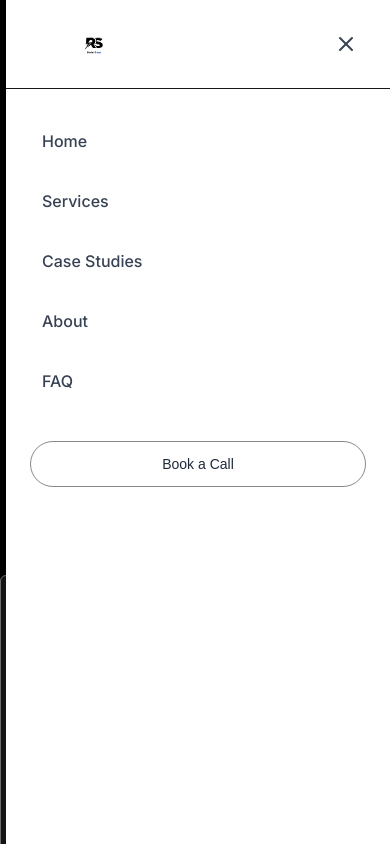
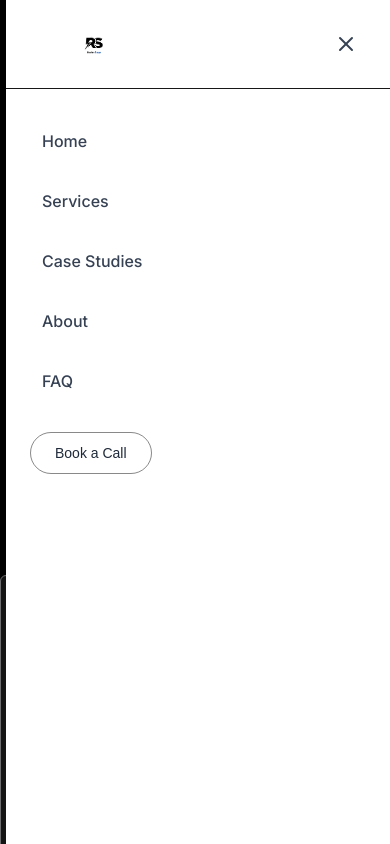
Before and after one commit to 36websolutions-arch/roofting-stage, a Next.js app: page / in a window 390 px wide. Both pictures are taken after a click on the button 354 px from the left and 40 px from the top of the page. Shown: the top 844 px of the page. Built offline with nearby package versions, Linux system fonts and the light colour scheme.

Commit message:
update link

```diff
--- a/app/api/form/route.ts
+++ b/app/api/form/route.ts
@@ -27,7 +27,7 @@ function generateHtmlEmail(data: {
           <table width="620" cellpadding="0" cellspacing="0" role="presentation" style="background:#ffffff;border-radius:12px;overflow:hidden;box-shadow:0 6px 30px rgba(10,10,10,0.08);">
             <tr>
               <td style="padding:28px 32px;border-bottom:1px solid #eef2f6;">
-                <h1 style="margin:0;font-size:20px;color:#0b2545;">🎉 New Lead — Form Submission</h1>
+                <h1 style="margin:0;font-size:20px;color:#0b2545;">🎉New Lead — Rooferstage Form Submission</h1>
                 <p style="margin:6px 0 0;color:#5b6b7a;font-size:14px;">
                   A new user submitted the qualification form. Details are below.
                 </p>
--- a/common/Header.tsx
+++ b/common/Header.tsx
@@ -27,8 +27,7 @@ export default function Header() {
     <header className="w-full">
       <div
         className="hidden md:flex w-full py-2 px-4 justify-center items-center"
-        style={{ backgroundColor: "#4780B8" }}
-      >
+        style={{ backgroundColor: "#4780B8" }}>
         <div className="flex flex-col sm:flex-row items-center gap-2 sm:gap-3">
           <button className="px-4 py-1.5 bg-transparent border border-white/30 rounded-full text-white text-xs hover:bg-white/10 transition-all duration-200 whitespace-nowrap font-inter">
             New
@@ -59,14 +58,16 @@ export default function Header() {
                 <Link
                   key={link.name}
                   href={link.href}
-                  className="text-white hover:text-white/90 font-medium text-sm transition-colors duration-200 whitespace-nowrap font-inter"
-                >
+                  className="text-white hover:text-white/90 font-medium text-sm transition-colors duration-200 whitespace-nowrap font-inter">
                   {link.name}
                 </Link>
               ))}
-              <button className="px-5 py-2 bg-[#4780B8] border border-[#4780B8] rounded-full text-white font-medium text-sm hover:bg-transparent transition-all duration-200 whitespace-nowrap font-inter cursor-pointer">
+              <Link
+                href="https://apply.rooferstage.com"
+                target="_blank"
+                className="px-5 py-2 bg-[#4780B8] border border-[#4780B8] rounded-full text-white font-medium text-sm hover:bg-transparent transition-all duration-200 whitespace-nowrap font-inter cursor-pointer">
                 Book a Call
-              </button>
+              </Link>
             </div>
           </div>
           <div className="md:hidden flex items-center justify-between">
@@ -84,8 +85,7 @@ export default function Header() {
             <button
               onClick={toggleMenu}
               className="p-2 text-gray-100 hover:text-gray-200 cursor-pointer transition-colors font-inter"
-              aria-label="Toggle menu"
-            >
+              aria-label="Toggle menu">
               {isMenuOpen ? (
                 <FiX className="w-6 h-6" />
               ) : (
@@ -101,8 +101,7 @@ export default function Header() {
           isMenuOpen
             ? "opacity-100 translate-x-0"
             : "opacity-0 translate-x-full pointer-events-none"
-        }`}
-      >
+        }`}>
         <div
           className={`absolute inset-0 bg-black transition-opacity duration-300 ${
             isMenuOpen ? "opacity-50" : "opacity-0"
@@ -113,8 +112,7 @@ export default function Header() {
         <div
           className={`absolute right-0 top-0 h-full w-full max-w-sm bg-white shadow-xl transition-transform duration-300 ease-in-out ${
             isMenuOpen ? "translate-x-0" : "translate-x-full"
-          }`}
-        >
+          }`}>
           <div className="flex items-center justify-between p-6 border-b">
             <div className="relative w-32 h-8">
               <Image
@@ -127,8 +125,7 @@ export default function Header() {
             <button
               onClick={closeMenu}
               className="p-2 text-gray-700 hover:text-gray-900 transition-colors"
-              aria-label="Close menu"
-            >
+              aria-label="Close menu">
               <FiX className="w-6 h-6" />
             </button>
           </div>
@@ -140,19 +137,19 @@ export default function Header() {
                   key={link.name}
                   href={link.href}
                   onClick={closeMenu}
-                  className="text-gray-700 hover:text-gray-900 font-medium text-base py-4 px-3 rounded-lg hover:bg-gray-50 transition-all duration-200 font-inter"
-                >
+                  className="text-gray-700 hover:text-gray-900 font-medium text-base py-4 px-3 rounded-lg hover:bg-gray-50 transition-all duration-200 font-inter">
                   {link.name}
                 </Link>
               ))}
             </div>
 
-            <button
+            <Link
+              href="https://apply.rooferstage.com"
+              target="_blank"
               onClick={closeMenu}
-              className="w-full px-6 py-3 bg-transparent border border-[#0A0A0A7A] rounded-full text-gray-800 font-medium text-sm hover:bg-gray-50 transition-all duration-200"
-            >
+              className="w-full px-6 py-3 bg-transparent border border-[#0A0A0A7A] rounded-full text-gray-800 font-medium text-sm hover:bg-gray-50 transition-all duration-200">
               Book a Call
-            </button>
+            </Link>
           </div>
         </div>
       </div>
--- a/components/HeroPage.tsx
+++ b/components/HeroPage.tsx
@@ -1,12 +1,12 @@
 import React from "react";
 import Image from "next/image";
+import Link from "next/link";
 
 export default function HeroPage() {
   return (
     <section
       id="hero"
-      className="relative w-full min-h-auto flex items-center justify-center overflow-hidden"
-    >
+      className="relative w-full min-h-auto flex items-center justify-center overflow-hidden">
       <div className="absolute inset-0 z-0">
         <Image
           src="/images/bgherocenter.png"
@@ -31,9 +31,12 @@ export default function HeroPage() {
         </p>
 
         <div className="mb-76 flex flex-col sm:flex-row items-center justify-center gap-4 sm:gap-6">
-          <button className="px-8 py-4 bg-[#4780B8] text-black rounded-full font-semibold text-lg sm:text-xl hover:bg-[#4780B8]/90 hover:scale-105 transition-all duration-300 transform font-inter shadow-lg hover:shadow-xl cursor-pointer">
+          <Link
+            href="https://apply.rooferstage.com"
+            target="_blank"
+            className="px-8 py-4 bg-[#4780B8] text-black rounded-full font-semibold text-lg sm:text-xl hover:bg-[#4780B8]/90 hover:scale-105 transition-all duration-300 transform font-inter shadow-lg hover:shadow-xl cursor-pointer">
             Book a call
-          </button>
+          </Link>
         </div>
       </div>
     </section>
```
